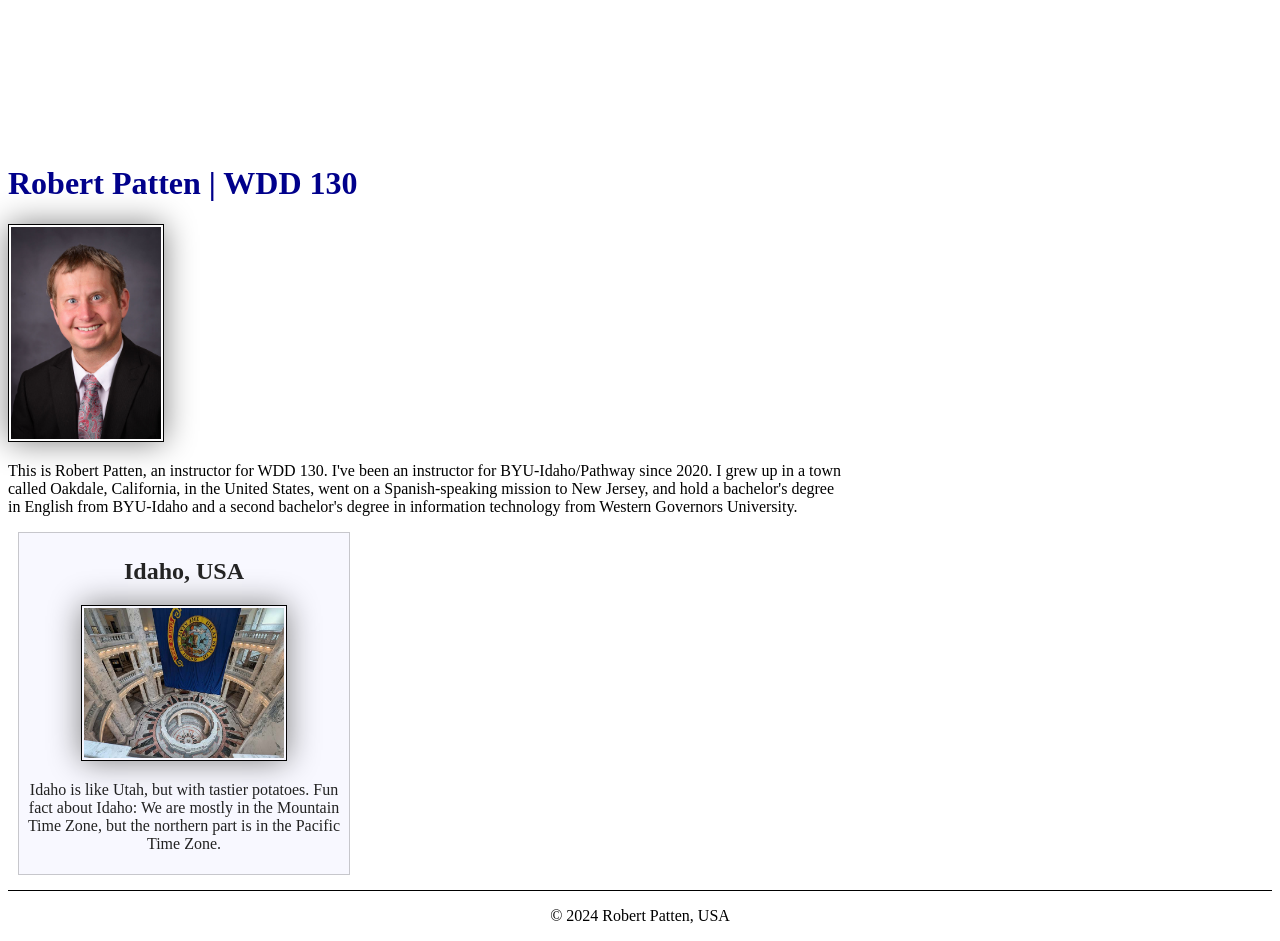
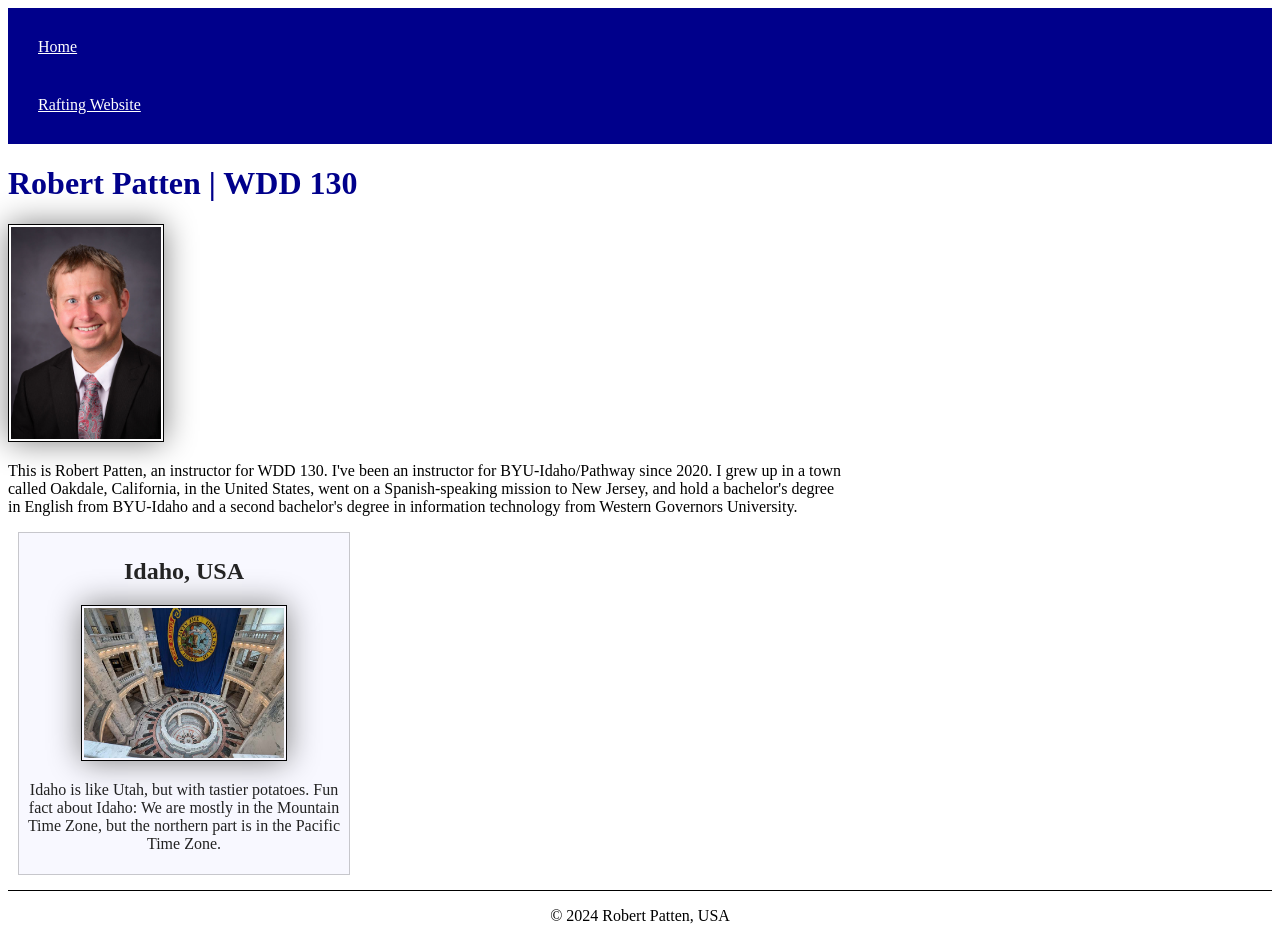
Before and after one commit to pat10/wdd130, a plain HTML site: page index.html in a window 1280 px wide. Drawn offline with Linux system fonts and the light colour scheme.

Commit message:
fix typo in week 2

```diff
--- a/styles/styles.css
+++ b/styles/styles.css
@@ -1,5 +1,5 @@
 nav {
-	background-color: darkblule;
+	background-color: darkblue;
 	padding: 10px;
 }
 
```
